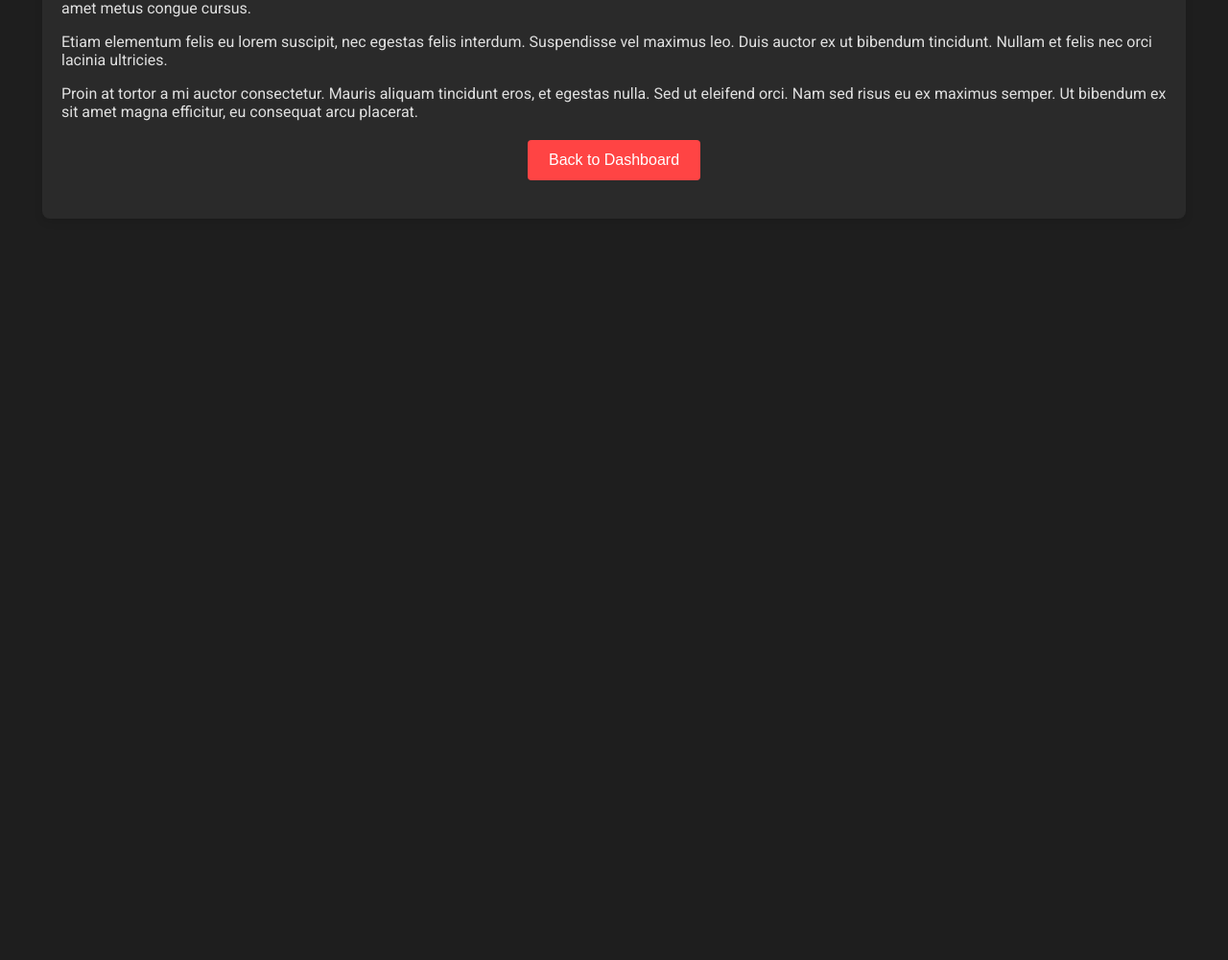
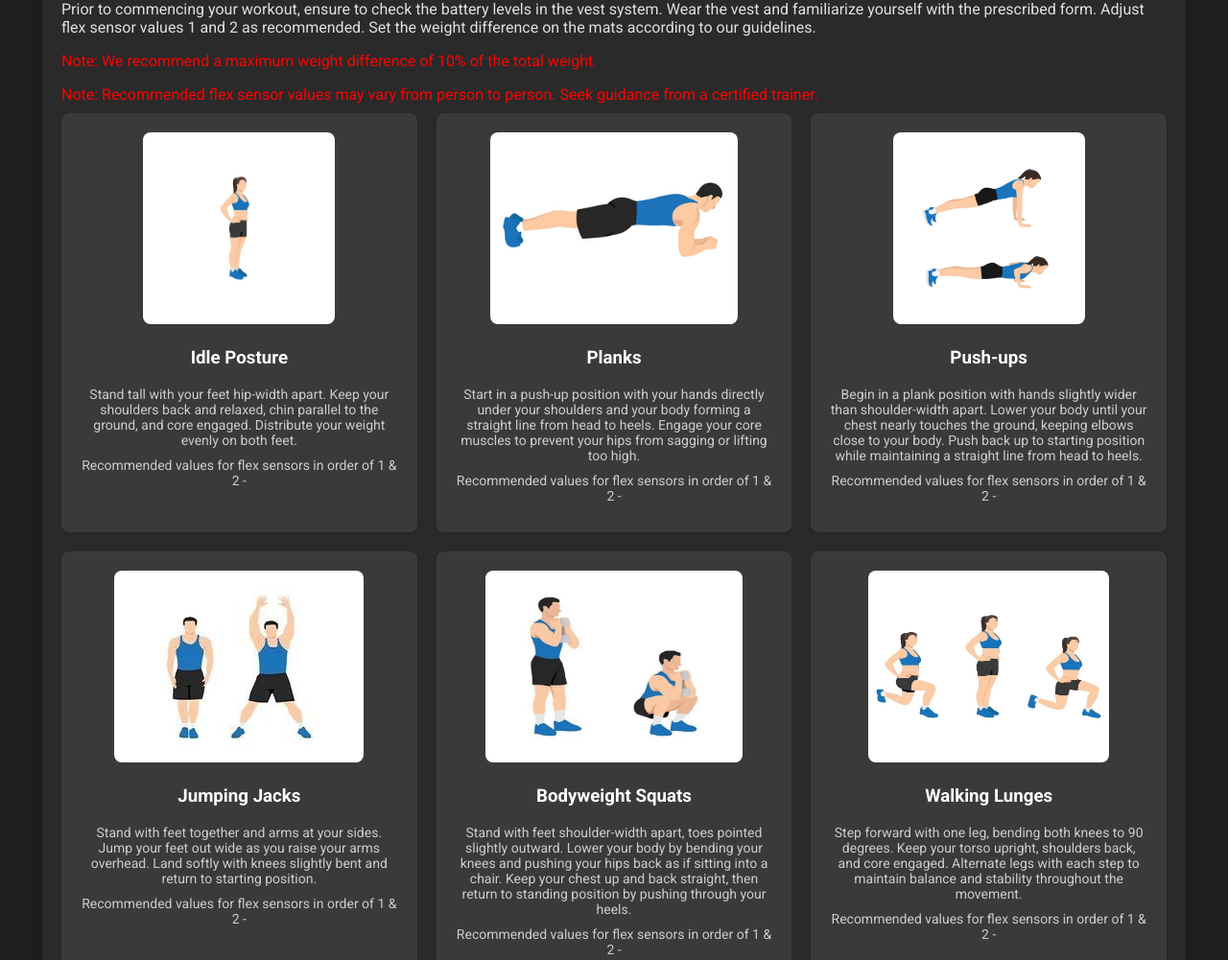
Before and after one commit to HKSahanTharaka/PostureGuard, a website: page public/instructions.html in a window 1280 px wide. Shown: the part 163-1164 px from the top of the page at 96% size. Before the commit the page ends 800 px from the top, so only its background shows below. Drawn offline with Linux system fonts and the light colour scheme.

Commit message:
new file:   esp32/update.cpp 	new file:   public/images/Bodyweight Squats.jpg 	new file:   public/images/Idle Posture.jpg 	new file:   public/images/Jumping Jacks.jpg 	new file:   public/images/Planks.png 	new file:   public/images/Push-ups.jpg 	new file:   public/images/Walking Lunges.jpg 	modified:   public/instructions.html

```diff
--- a/public/instructions.html
+++ b/public/instructions.html
@@ -17,11 +17,12 @@
     .container {
       width: 90%;
       max-width: 1200px;
-      margin: 0 auto;
+      margin: 20px auto; /* Added margin to center vertically */
       padding: 20px;
       background: #2a2a2a;
       border-radius: 8px;
       box-shadow: 0 4px 8px rgba(0, 0, 0, 0.1);
+      overflow: hidden; /* Ensures containers don't overflow */
     }
 
     h1, h2, h3 {
@@ -50,6 +51,49 @@
     .notable-btn:hover {
       background-color: #cc0000;
     }
+
+    .grid-container {
+      display: grid;
+      grid-template-columns: repeat(3, 1fr); /* Three columns */
+      gap: 20px; /* Gap between grid items */
+    }
+
+    .grid-item {
+      background-color: #3a3a3a;
+      padding: 20px;
+      border-radius: 8px;
+      box-shadow: 0 2px 4px rgba(0, 0, 0, 0.1);
+      overflow: hidden; /* Ensures content doesn't overflow */
+      text-align: center; /* Center align content */
+    }
+
+    .grid-item img {
+      max-width: 100%;
+      height: 200px; /* Fixed height for consistent size */
+      object-fit: cover; /* Ensures image covers the entire space */
+      border-radius: 8px;
+      margin-bottom: 10px; /* Space between image and text */
+    }
+
+    .grid-item h3 {
+      color: #ffffff;
+      margin-top: 10px;
+    }
+
+    .grid-item p {
+      color: #cccccc;
+      font-size: 14px;
+      margin-top: 8px;
+    }
+
+    .note {
+      color: red; /* Style for note class */
+      margin-bottom: 10px; /* Added margin bottom */
+    }
+
+    p {
+      margin-bottom: 10px;
+    }
   </style>
 </head>
 <body>
@@ -57,11 +101,54 @@
     <h1>Welcome to PostureGuard</h1>
 
     <h2>Instructions</h2>
-    <p>Lorem ipsum dolor sit amet, consectetur adipiscing elit. Integer ut aliquet eros. Sed eget posuere metus. Ut euismod ultrices dolor in efficitur. Nunc vel urna sit amet metus congue cursus.</p>
+    <p>Prior to commencing your workout, ensure to check the battery levels in the vest system. Wear the vest and familiarize yourself with the prescribed form. Adjust flex sensor values 1 and 2 as recommended. Set the weight difference on the mats according to our guidelines.</p>
+    <p class="note">Note: We recommend a maximum weight difference of 10% of the total weight.</p>
+    <p class="note">Note: Recommended flex sensor values may vary from person to person. Seek guidance from a certified trainer.</p>
 
-    <p>Etiam elementum felis eu lorem suscipit, nec egestas felis interdum. Suspendisse vel maximus leo. Duis auctor ex ut bibendum tincidunt. Nullam et felis nec orci lacinia ultricies.</p>
+    <div class="grid-container">
+      <!-- Grid items -->
+      <div class="grid-item">
+        <img src="images/Idle Posture.jpg" alt="Idle Posture">
+        <h3>Idle Posture</h3>
+        <p>Stand tall with your feet hip-width apart. Keep your shoulders back and relaxed, chin parallel to the ground, and core engaged. Distribute your weight evenly on both feet.</p>
+        <p>Recommended values for flex sensors in order of 1 & 2 - </p>
+      </div>
 
-    <p>Proin at tortor a mi auctor consectetur. Mauris aliquam tincidunt eros, et egestas nulla. Sed ut eleifend orci. Nam sed risus eu ex maximus semper. Ut bibendum ex sit amet magna efficitur, eu consequat arcu placerat.</p>
+      <div class="grid-item">
+        <img src="images/Planks.png" alt="Planks">
+        <h3>Planks</h3>
+        <p>Start in a push-up position with your hands directly under your shoulders and your body forming a straight line from head to heels. Engage your core muscles to prevent your hips from sagging or lifting too high.</p>
+        <p>Recommended values for flex sensors in order of 1 & 2 - </p>
+      </div>
+
+      <div class="grid-item">
+        <img src="images/Push-ups.jpg" alt="Push-ups">
+        <h3>Push-ups</h3>
+        <p>Begin in a plank position with hands slightly wider than shoulder-width apart. Lower your body until your chest nearly touches the ground, keeping elbows close to your body. Push back up to starting position while maintaining a straight line from head to heels.</p>
+        <p>Recommended values for flex sensors in order of 1 & 2 - </p>
+      </div>
+
+      <div class="grid-item">
+        <img src="images/Jumping Jacks.jpg" alt="Jumping Jacks">
+        <h3>Jumping Jacks</h3>
+        <p>Stand with feet together and arms at your sides. Jump your feet out wide as you raise your arms overhead. Land softly with knees slightly bent and return to starting position.</p>
+        <p>Recommended values for flex sensors in order of 1 & 2 - </p>
+      </div>
+
+      <div class="grid-item">
+        <img src="images/Bodyweight Squats.jpg" alt="Bodyweight Squats">
+        <h3>Bodyweight Squats</h3>
+        <p>Stand with feet shoulder-width apart, toes pointed slightly outward. Lower your body by bending your knees and pushing your hips back as if sitting into a chair. Keep your chest up and back straight, then return to standing position by pushing through your heels.</p>
+        <p>Recommended values for flex sensors in order of 1 & 2 - </p>
+      </div>
+
+      <div class="grid-item">
+        <img src="images/Walking Lunges.jpg" alt="Walking Lunges">
+        <h3>Walking Lunges</h3>
+        <p>Step forward with one leg, bending both knees to 90 degrees. Keep your torso upright, shoulders back, and core engaged. Alternate legs with each step to maintain balance and stability throughout the movement.</p>
+        <p>Recommended values for flex sensors in order of 1 & 2 - </p>
+      </div>
+    </div>
 
     <button class="notable-btn" onclick="window.location.href='index.html'">Back to Dashboard</button>
   </div>
```
Also changed, not shown: public/images/Bodyweight Squats.jpg (added), public/images/Idle Posture.jpg (added), public/images/Jumping Jacks.jpg (added), public/images/Planks.png (added), public/images/Push-ups.jpg (added), public/images/Walking Lunges.jpg (added), 1 other file.
